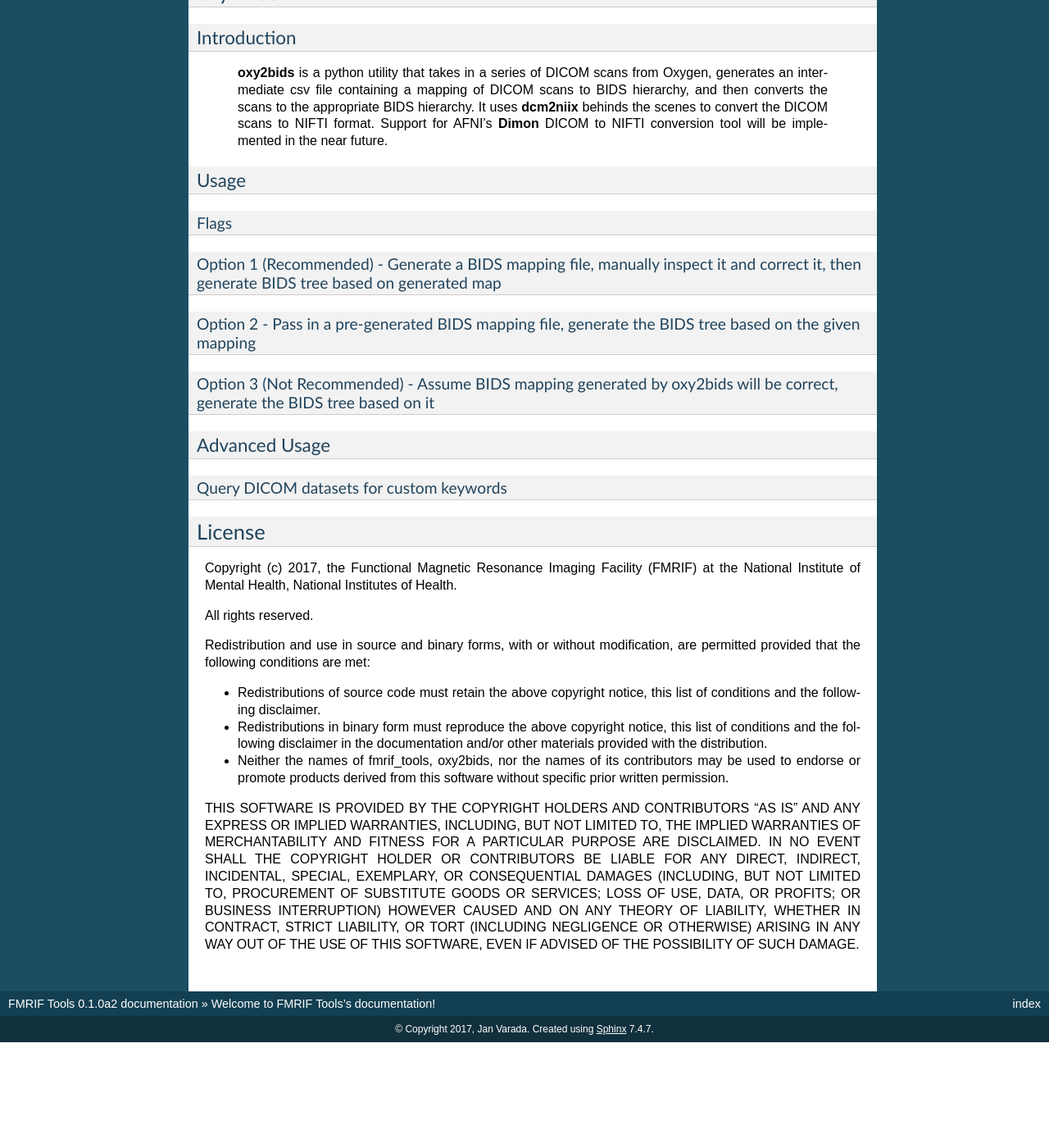
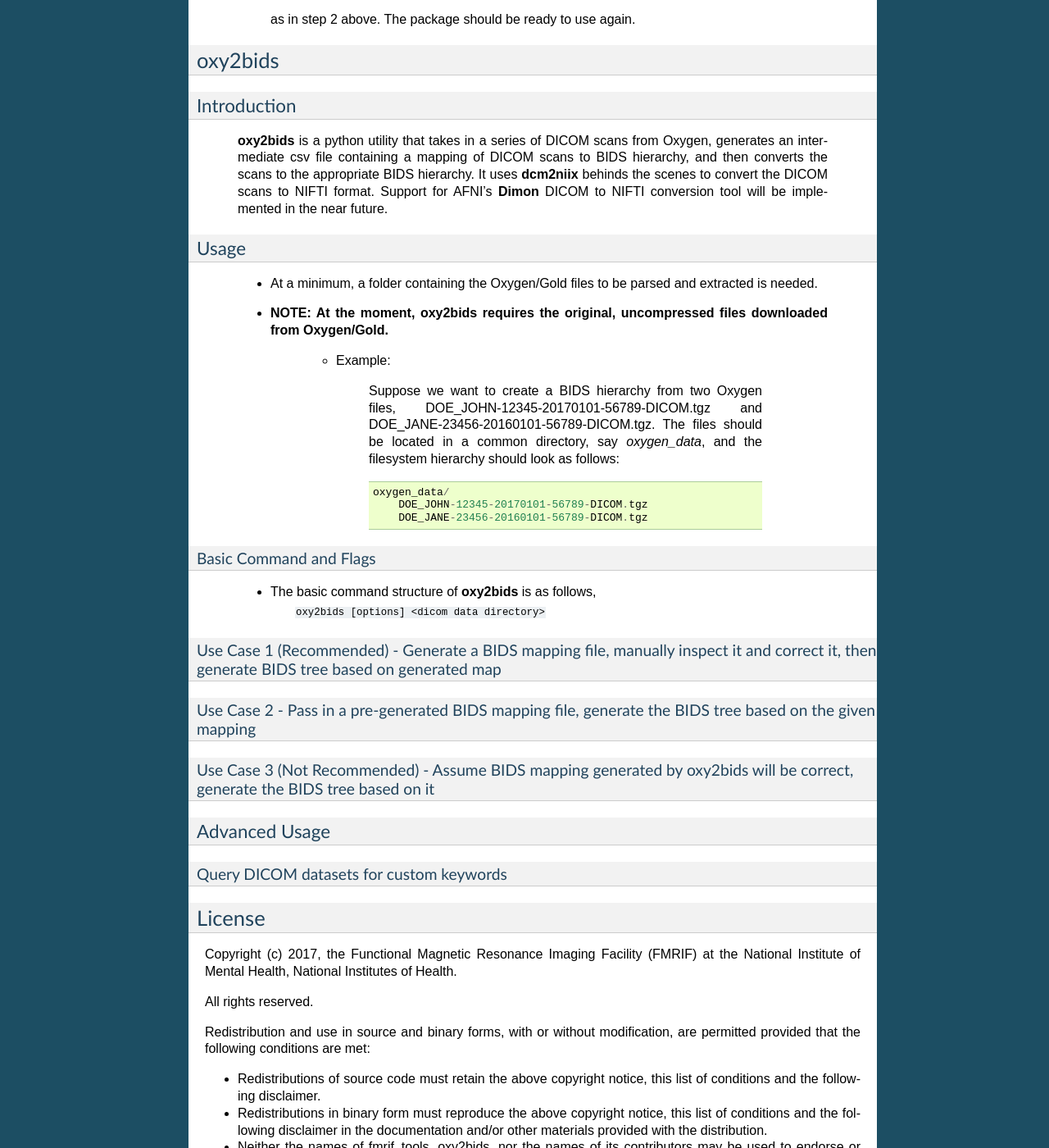
Before and after one commit to nih-fmrif/fmrif_tools, a Sphinx documentation site: the page built from docs/index.rst, in a window 1280 px wide and 1400 px high, scrolled down 1277 px. Shown: the whole window at 82% size. Built offline with Sphinx 7.4.7, drawn with Linux system fonts in a browser that asks for light colours; before the commit the page ends 2548 px from its top, so only the background shows below that; some of the changed text lies outside the part shown.

Commit message:
updated docs

```diff
--- a/docs/index.rst
+++ b/docs/index.rst
@@ -31,14 +31,19 @@
 ==============
 Pre-requisites
 ==============
-    #. For the **oxy2bids** utility, **dcm2niix** must be installed and accessible in the system's PATH variable. See
-       https://www.nitrc.org/plugins/mwiki/index.php/dcm2nii:MainPage for installation instructions.
-    #. **Python 2.7+** or **Python 3.5+** - I recommend installing **Anaconda**, as this will also include a way to
-       manage virtual environments to prevent python packages from polluting the system-wide Python installation. See
-       https://www.continuum.io/downloads for download and installation instructions. **The rest of this guide assumes
-       you are using Anaconda's Python installation, although other setups (e.g. via virtualenv) are possible.**
-    #. **git** - Needed for pip to extract the package contents from Github. See https://git-scm.com/downloads for download
-       and installation instructions.
+    #. **dcm2niix**
+           Needed for the **oxy2bids** utility. It must be accessible in the system's **PATH** variable. See
+           `dcm2niix Installation Instructions <https://www.nitrc.org/plugins/mwiki/index.php/dcm2nii:MainPage>`_ for
+           installation instructions.
+    #. **Python 2.7+** or **Python 3.5+**
+           I recommend installing **Anaconda**, as this will also include a way to manage virtual environments to
+           prevent python packages from polluting the system-wide Python installation. See
+           https://www.continuum.io/downloads for download and installation instructions. **The rest of this guide
+           assumes you are using Anaconda's Python installation, although other setups (e.g. via virtualenv) are
+           possible.**
+    #. **git**
+           Needed for pip to extract the package contents from Github. See https://git-scm.com/downloads for download
+           and installation instructions.
 
 
 =====
@@ -79,23 +84,38 @@
 Usage
 =====
 
+    * At a minimum, a folder containing the Oxygen/Gold files to be parsed and extracted is needed.
+    * **NOTE: At the moment, oxy2bids requires the original, uncompressed files downloaded from Oxygen/Gold.**
 
+        * Example:
 
------
-Flags
------
+            Suppose we want to create a BIDS hierarchy from two Oxygen files, DOE_JOHN-12345-20170101-56789-DICOM.tgz
+            and DOE_JANE-23456-20160101-56789-DICOM.tgz. The files should be located in a common directory, say
+            *oxygen_data*, and the filesystem hierarchy should look as follows::
 
------------------------------------------------------------------------------------------------------------------------------------------
-Option 1 (Recommended) - Generate a BIDS mapping file, manually inspect it and correct it, then generate BIDS tree based on generated map
------------------------------------------------------------------------------------------------------------------------------------------
+                oxygen_data/
+                    DOE_JOHN-12345-20170101-56789-DICOM.tgz
+                    DOE_JANE-23456-20160101-56789-DICOM.tgz
 
--------------------------------------------------------------------------------------------------------
-Option 2 - Pass in a pre-generated BIDS mapping file, generate the BIDS tree based on the given mapping
--------------------------------------------------------------------------------------------------------
+-----------------------
+Basic Command and Flags
+-----------------------
 
---------------------------------------------------------------------------------------------------------------------------
-Option 3 (Not Recommended) - Assume BIDS mapping generated by oxy2bids will be correct, generate the BIDS tree based on it
---------------------------------------------------------------------------------------------------------------------------
+    * The basic command structure of **oxy2bids** is as follows,
+          ``oxy2bids [options] <dicom data directory>``
+
+-------------------------------------------------------------------------------------------------------------------------------------------
+Use Case 1 (Recommended) - Generate a BIDS mapping file, manually inspect it and correct it, then generate BIDS tree based on generated map
+-------------------------------------------------------------------------------------------------------------------------------------------
+
+---------------------------------------------------------------------------------------------------------
+Use Case 2 - Pass in a pre-generated BIDS mapping file, generate the BIDS tree based on the given mapping
+---------------------------------------------------------------------------------------------------------
+
+----------------------------------------------------------------------------------------------------------------------------
+Use Case 3 (Not Recommended) - Assume BIDS mapping generated by oxy2bids will be correct, generate the BIDS tree based on it
+----------------------------------------------------------------------------------------------------------------------------
+
 
 
 
```
